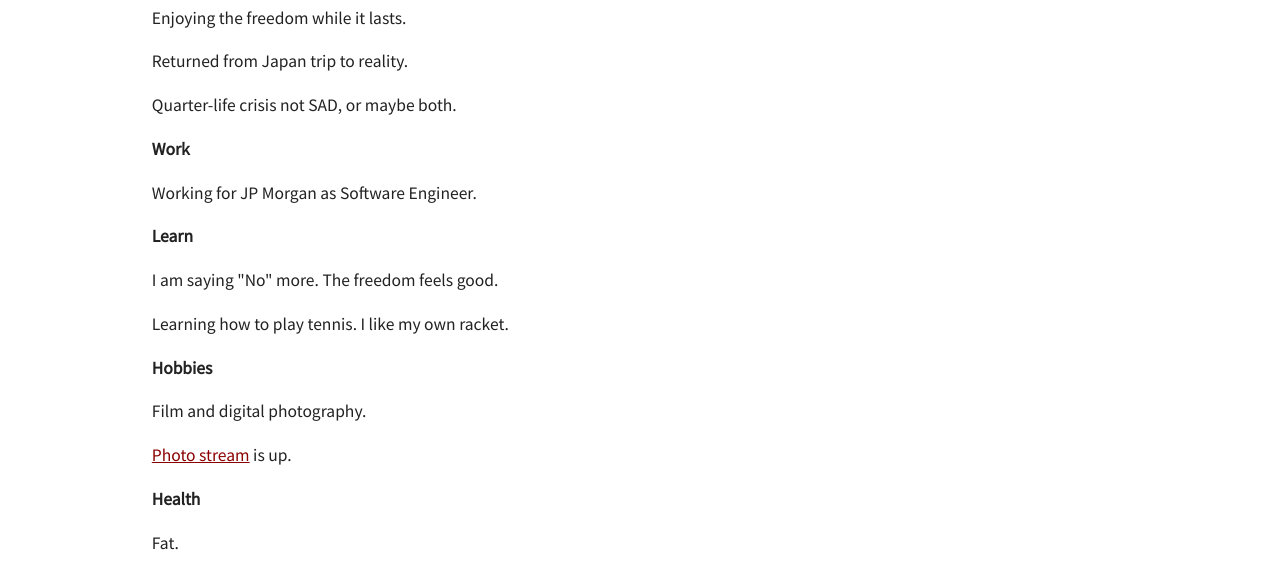
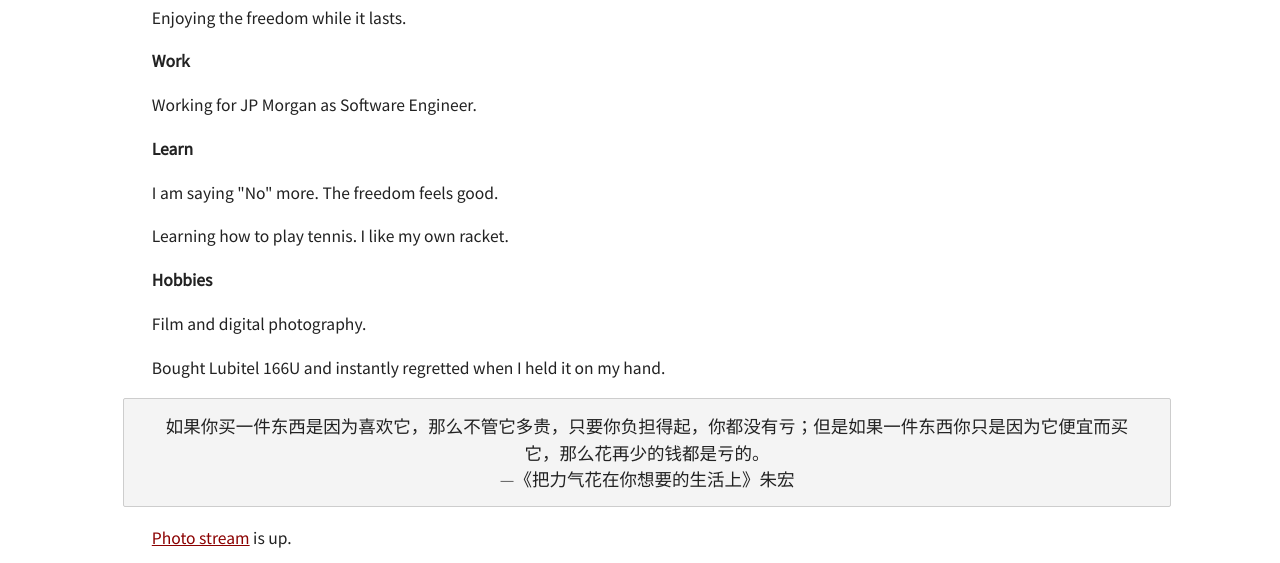
Before and after one commit to tommyku/hp2, a plain HTML site: page now/index.html in a window 1280 px wide. Shown: the part 237-800 px from the top of the page. Drawn offline with nearby package versions, Linux system fonts and the light colour scheme; a script that the page names is missing.

Commit message:
ALT: update /now

```diff
--- a/now/index.html
+++ b/now/index.html
@@ -34,8 +34,6 @@
         <h3 class="big-header p-name">Now</h3>
         <section class="e-content">
           <p>Enjoying the freedom while it lasts.</p>
-          <p>Returned from Japan trip to reality.</p>
-          <p>Quarter-life crisis not SAD, or maybe both.</p>
           <h4>Work</h4>
           <p>
             Working for JP Morgan as Software Engineer.
@@ -51,6 +49,14 @@
           <p>
             Film and digital photography.
           </p>
+          <p>
+            Bought Lubitel 166U and instantly regretted when I held it on my hand.
+          </p>
+          <blockquote>
+            如果你买一件东西是因为喜欢它，那么不管它多贵，只要你负担得起，你都没有亏；但是如果一件东西你只是因为它便宜而买它，那么花再少的钱都是亏的。
+            <br/>
+            &mdash;《把力气花在你想要的生活上》朱宏
+          </blockquote>
           <p>
             <a href="https://photostream.tommyku.com" target="_blank">Photo stream</a> is up.
           </p>
```
